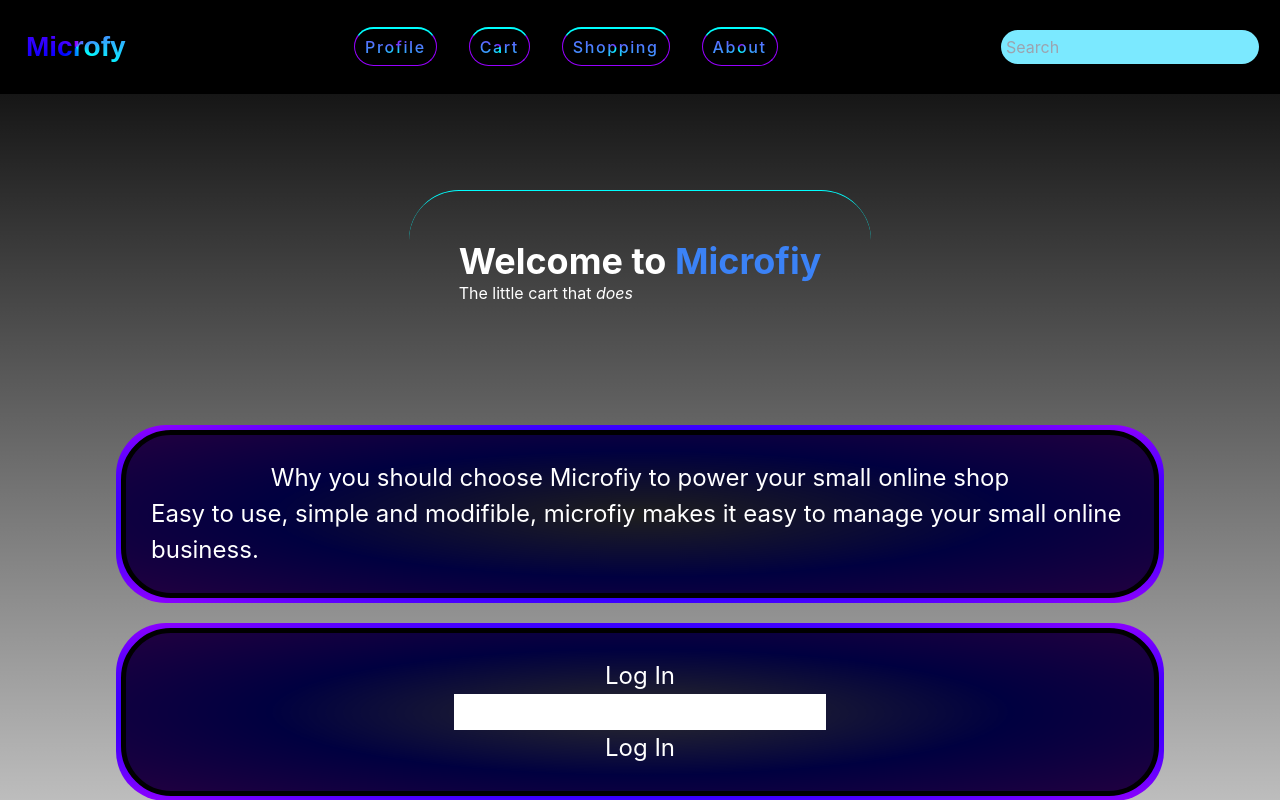
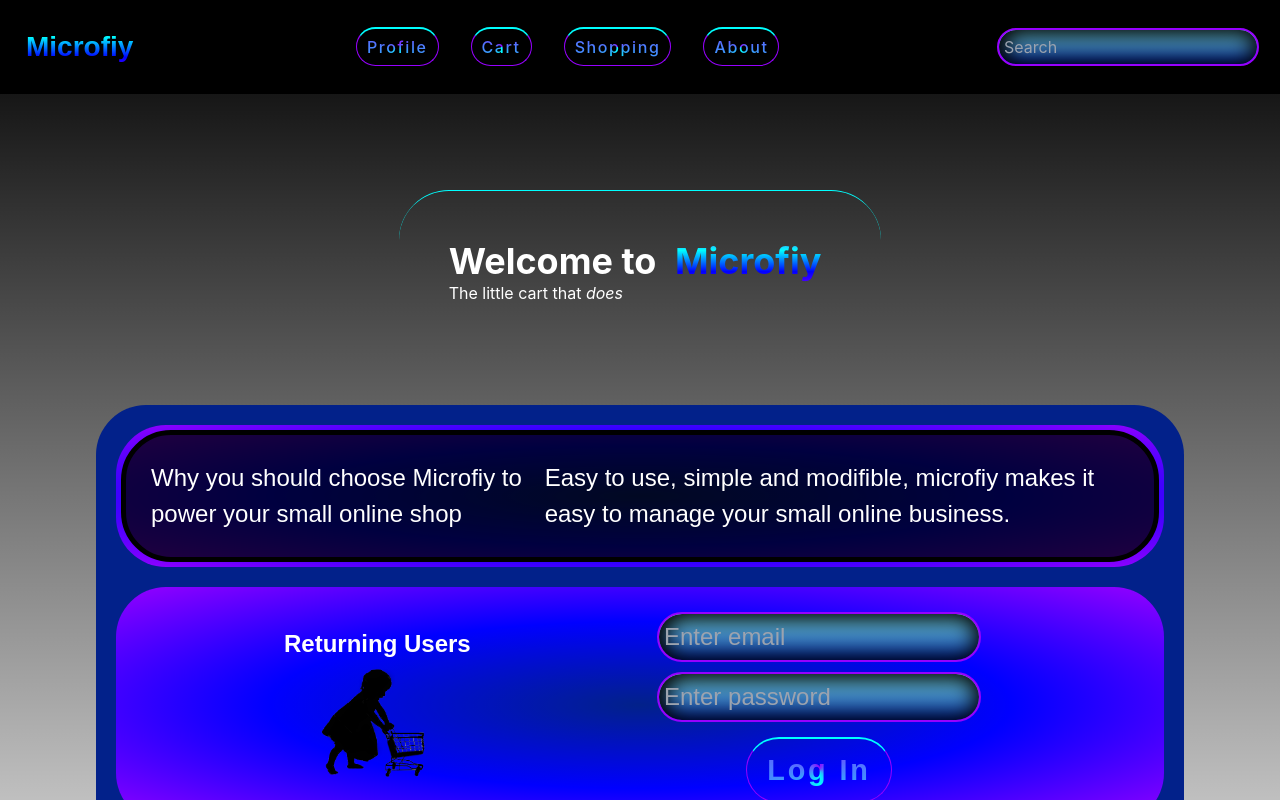
Before and after one commit to trickell/microcart, a Next.js app: page / in a window 1280 px wide. Shown: the top 800 px of the page. Built offline with nearby package versions, Linux system fonts and the light colour scheme.

Commit message:
login styling has improved

```diff
--- a/src/app/components/Login.js
+++ b/src/app/components/Login.js
@@ -1,17 +1,41 @@
 import React from 'react';
+import Image from 'next/image';
+function Login() {
+  return (
 
-function Login() {
-  return (<section className="section">
+  <section className="section login-wrapper">
+
+        <div>
+          <h2 className="cabinfont">
+            Returning Users
+          </h2>
+          <Image src="/kidpushingcart.png" alt="kid pushing cart" height={200} width={200} className="responsive" />
+        </div>
+
       <div className="login">
-      <h1>Log In</h1>
+        <div className="credentials">
+          <div>
             <input
               type="text"
-        name="login"
-        id="login" />
+              className="email"
+              id="login"
+              placeholder="Enter email" />
+          </div>
+          <div>
+            <input
+              type="text"
+              className="password"
+              id="password"
+              placeholder="Enter password"/>
+          </div>
+          <div>
             <button className="login-btn">
             Log In
             </button>
           </div>
+        </div>
+      </div>
+
 </section>
 
   )
--- a/src/app/components/Navbar.js
+++ b/src/app/components/Navbar.js
@@ -55,7 +55,7 @@ function TailwindNavbar() {
   <div class="max-w-screen-xl flex flex-wrap items-center justify-between mx-auto p-4">
   <Link href={paths.home()} class="logo flex items-center space-x-3 rtl:space-x-reverse">
 
-        <span className="microfy">Microfy</span>
+        <span className="microfy">Microfiy</span>
         </Link>
     <button data-collapse-toggle="navbar-solid-bg" type="button" class="inline-flex items-center p-2 w-10 h-10
     justify-center text-sm text-gray-500 rounded-lg md:hidden hover:bg-gray-100 focus:outline-none focus:ring-2
--- a/src/app/components/product.js
+++ b/src/app/components/product.js
@@ -23,7 +23,7 @@ const Product = () => {
                 return (
                     <div className="product basis-1/5 md:basis-1/6 m-5 lg:m-2 bg-gray-700 shadow-2xl hover-lime rounded overlow-hidden p-10" key={prod.id}>
                         <a href="#" key={prod.id}>
-                            <div className="flex justify-center items-center bg-green-600">
+                            <div className="flex justify-center items-center product-img">
                                 <div className="w-full max-w-lg p-4">
                                     <Image className="w-9/10 mx-auto rounded-full" layout="responsive" width={100} height={100} src={prod.thumbnailUrl} alt={prod.title} />
                             </div>
--- a/src/app/index.css
+++ b/src/app/index.css
@@ -50,7 +50,6 @@ body {
     letter-spacing: 0.1em;
    }
 
-
   .top {
     display: flex;
     justify-content: space-evenly;
@@ -64,14 +63,19 @@ body {
     border-radius: 50px;
   }
 
-  .searchbar {
-    background-color: #7be9ff;
+  .searchbar,
+  .email,
+  .password {
+    background-image: linear-gradient(#7be9ff, transparent);
     display: flex;
     padding:5px;
     margin:5px;
     border-radius: 50px;
     color: black;
     display: flex;
+    background-color: #02218a;
+    box-shadow: inset 2px 3px 20px 5px #000000;
+    border: 2px solid #9700ff;
   }
 
   .searchaf {
@@ -81,7 +85,6 @@ body {
   }
 
   .nav {
-    /* background-image: linear-gradient( black, indigo); */
     color: #9700ff;
     box-shadow: inset 0px 0px 5px 0px #000000;
     border-radius: 50px;
@@ -129,39 +132,11 @@ body {
     display: flex;
     align-self: center;
     flex-direction: column;
+    font-family: "Cabin", sans-serif;
   }
 
-  section > .div {
-    display: flex;
-    flex-direction: column;
-  }
-  /* -------------
-      INRO PARAGRAPH
-    ---------------- */
-  .main-box,
-  .Signup,
-  .login {
-    background-color: rgba(0,0,0,.75);
-    border-radius: 50px;
-    padding: 25px;
-    border: 5px solid #000000;
-    display: flex;
-    flex-direction: column;
-    align-items: center;
-    color: white;
-  }
-
-  a,
-  a:hover,
-  a:focus,
-  a:active {
-    text-decoration: none;
-    color: inherit;
-  }
-
-
   .logo {
-    background-image: conic-gradient( #9700ff, aqua, blue, #9700ff);
+    background-image: linear-gradient( #9700ff, aqua, blue, #9700ff);
     background-size: cover;
     padding: 10px;
     border-radius: 50px;
@@ -178,48 +153,85 @@ body {
     font-weight: 700;
    }
 
-   .home-content {
+   .homecontent {
     displays: flex;
     flex-basis: 100%;
+    background-color: #02218a;
+    background-size: cover;
+    border-radius: 50px;
    }
 
-
-
-  /* product cards */
-
-  /* .ellipsis {
-    white-space: nowrap;
-    text-overflow: ellipsis;
-    overflow: hidden;
+  .main-box,
+  .Signup,
+  login
+  {
+    background-color: rgba(0,0,0,.75);
+    border-radius: 50px;
+    padding: 25px;
+    border: 5px solid #000000;
+    display: flex;
+    flex-direction: row;
+    align-items: center;
+    color: white;
+    align-items: center;
   }
 
-  /****** Product ******/
+  input
+  .Signup {
+    font-size: 1.2em;
+    font-weight: bold;
+  }
 
-  /* .product {
-    &-img-wrapper {
-      margin: -15px -15px 0;
-      height: 0;
-      padding-bottom: 100%;
-      position: relative;
-      overflow: hidden;
-    }
+  .credentials,
+  login-btn {
+    display: flex;
+    flex-direction: column;
+    align-items: center;
+    padding: 10px;
+  }
+  .login-wrapper {
+    display: flex;
+    flex-direction: row;
+    align-items: center;
+    padding: 10px;
+    justify-content: space-evenly;
+  }
+  .login-btn {
+    font-size: 1.2em;
+    font-weight: bold;
+    display: flex;
+    border-radius: 50px;
+    padding: 10px;
+    padding-right: 20px;
+    padding-left: 20px;
+    margin-top: 10px;
+    border: 1px solid #9700ff;
+    border-top: 2px solid aqua;
+    background-image: conic-gradient( #9700ff, aqua, #9700ff);
+    background-clip: text;
+    -webkit-background-clip: text;
+    -webkit-text-fill-color: transparent;
+    letter-spacing: 0.1em;
+  }
 
-    &-img {
-      position: absolute;
-      top: 50%;
-      left: 50%;
-      transform: translate(-50%, -50%);
-    }
+  .login-btn:hover {
+    background-image: conic-gradient( #9700ff, aqua, #9700ff);
+    background-clip: text;
+    -webkit-background-clip: text;
+    -webkit-text-fill-color: transparent;
+    letter-spacing: 0.1em;
+    box-shadow: inset 0px 0px 5px 5px #000000;
+  }
 
-    &-price {
-      margin-bottom: 0;
-    }
-  } */
-
+  a,
+  a:hover,
+  a:focus,
+  a:active {
+    text-decoration: none;
+    color: inherit;
+  }
     /* SPECIAL FONTS */
-
     @import url('https://fonts.googleapis.com/css2?family=Cabin:ital,wght@0,400..700;1,400..700&display=swap');
-
     .cabinfont {
     font-family: "Cabin", sans-serif;
     font-optical-sizing: auto;
@@ -229,10 +241,17 @@ body {
       "wdth" 100;
   }
 
-
+  /* ===========================
+  PRODCT PAGE AND PRODUCT STYLING ====================================
+  ==============================*/
    .product {
     box-shadow: inset 0px 0px 5px 5px #000000;
     --angle: 0deg;
     border: .2em solid;
     border-image: conic-gradient(from var(--angle),  #9700ff, aqua, blue, #9700ff) 1;
    }
+
+   .product-img {
+    background-color: blue;
+    border-radius: 5px;
+   }
--- a/src/app/page.tsx
+++ b/src/app/page.tsx
@@ -8,7 +8,7 @@ export default function Home() {
     <main className="flex min-h-screen flex-col items-center justify-between p-24">
       <div className="microfy-home">
       <h1 className="text-4xl font-bold text-center">
-        Welcome to <span className="text-blue-500">Microfiy</span>
+        Welcome to <span className="text-blue-500 logo">Microfiy</span>
       </h1>
       <h3>The little cart that <em>does</em></h3>
      </div>
--- a/tsconfig.json
+++ b/tsconfig.json
@@ -23,7 +23,7 @@
     ]
   },
   "include": [
-    "next-env.d.ts",
+    "public/next-env.d.ts",
     ".next/types/**/*.ts",
     "**/*.ts",
     "**/*.tsx"
```
Also changed, not shown: public/kidpushingcart.png (added). Lines whose indentation alone changed are shown as unchanged.
